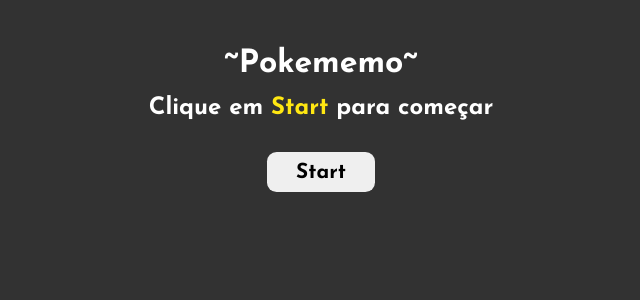
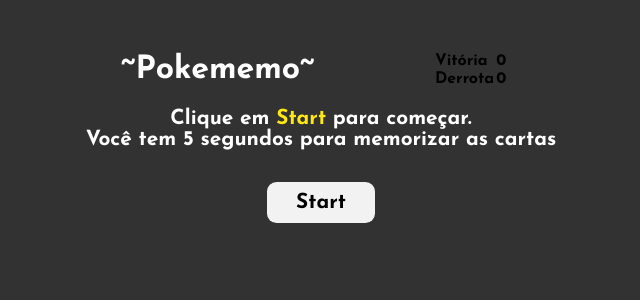
Before and after one commit to adlagomes/pokememo, a React (Vite) app: page / in a window 1280 px wide. Shown: the top 300 px of the page, without its empty margins (319-959 px from the left). Built offline with nearby package versions, Linux system fonts and the light colour scheme.

Commit message:
update
adicionei algumas verificações, corrigi alguns problemas

```diff
--- a/src/App.css
+++ b/src/App.css
@@ -10,7 +10,6 @@
   gap: 1rem;
   margin: auto;
   margin-top: 3rem;
-  font-family: 'Josefin Sans', sans-serif;
  }
 
  h1 {
@@ -36,10 +35,24 @@
   flex-wrap: wrap;
 }
 
-button {
-  padding: .6rem 1.8rem;
-  font-family: 'Josefin Sans', sans-serif;
-  font-size: 1.3em;
+.header {
+  width: 25rem;
+  display: flex;
+  flex-direction: row;
+  justify-content: space-between;
+  align-items: center;
+}
+
+.score{
+  padding: .2rem .8rem;
+  /* background-color: #f2f2f2; */
+  border: none;
   border-radius: .6rem;
-  border: none;
 }
+
+.score th {
+  display: flex;
+  align-items: center;
+  justify-content: space-between;
+  gap: 1rem;
+}
--- a/src/App.jsx
+++ b/src/App.jsx
@@ -1,6 +1,8 @@
 import { useState, useEffect } from "react";
+import { Button } from "./components/Button";
 import { Card } from "./components/Card/Card";
 import { Timer } from "./components/Timer";
+import { Statement } from "./components/Statement";
 import "./App.css";
 
 function App() {
@@ -8,11 +10,16 @@
   const [namePokemon, setNamePokemon] = useState();
 
   const [board, setBoard] = useState(false);
-  const [message, setMessage] = useState(
-    <h2>Clique em <span>Start</span> para começar</h2>
-  );
+  const [message, setMessage] = useState(<Statement />);
 
   const [styleCard, setStyleCard] = useState("frontCard");
+  const [renameButton, setRenameButton] = useState("Start");
+  const [aFunction, setAFunction] = useState();
+
+  const [onOff, setOnOff] = useState(false)
+
+  const [victory, setVictory] = useState(0);
+  const [defeat, setDefeat] = useState(0);
 
   const pokeApi = async () => {
     const response = await fetch("https://pokeapi.co/api/v2/pokemon/");
@@ -20,6 +27,7 @@
     const pokeData = data.results;
 
     pokeData.map(({ url, name }) => getPokeData(url, name));
+    setOnOff(true)
   };
 
   const getPokeData = async (url, name) => {
@@ -37,7 +45,8 @@
       ].slice(0, 9)
     );
 
-    setMessage(<Timer/>)
+    // setAFunction(getPokeData)
+    setMessage(<Timer />);
   };
 
   function ramdonId() {
@@ -47,47 +56,97 @@
 
   function boardOnOff() {
     if (pokeList[8]) {
-      setStyleCard("backCard")
-      setNamePokemon(pokeList[ramdonId()].name)
-      setBoard(true)
+      setStyleCard("backCard");
+      setNamePokemon(pokeList[ramdonId()].name);
+      setBoard(true);
+    setRenameButton("Restart");
+
     }
   }
 
-  const getCardClicked = r => {
-    const chosenCard = r
-    console.log("pokemon: " + chosenCard)
+  const getCardClicked = (r) => {
+    const chosenCard = r;
+    console.log("pokemon: " + chosenCard);
     if (chosenCard === namePokemon) {
-      console.log("you win")
+      console.log("you win");
+      victoryPoints(1);
     } else {
-      console.log("loooose")
+      console.log("loooose");
+      defeatPoints(1);
     }
-  }
+    setOnOff(false)
+  };
+
+  const victoryPoints = (n) => {
+    const point = n;
+    setVictory(victory + n);
+  };
+
+  const defeatPoints = (n) => {
+    const point = n;
+    setDefeat(defeat + n);
+  };
+
+  const Score = () => {
+    return (
+      <table className="score">
+        <tbody>
+          <tr>
+            <td>Vitória</td>
+            <td>{victory}</td>
+          </tr>
+          <tr>
+            <td>Derrota</td>
+            <td>{defeat}</td>
+          </tr>
+        </tbody>
+      </table>
+    );
+  };
 
   useEffect(() => {
     const timer = setTimeout(boardOnOff, 6000);
 
-    if (board) { clearTimeout(timer); }
-
+    if (board) {
+      clearTimeout(timer);
+    }
   }, [pokeList[8]]);
 
   return (
     <div className="App">
-      <h1 className="title">~Pokememo~</h1>
+      <div className="header">
+        <h1 className="title">~Pokememo~</h1>
+        <Score />
+      </div>
       <div>
-        {
-          board ? <h2>Onde está <span>{namePokemon}</span>?</h2> : message
-        }
+        {board ? (
+          <h2>
+            Onde está <span>{namePokemon}</span>?
+          </h2>
+        ) : (
+          message
+        )}
       </div>
       <div className="table">
         {pokeList[8] ? (
-          pokeList.map(({id, name, imagem}) => {
-            return <Card key={id} name={name} img={imagem} class={styleCard} takingTheCard={getCardClicked} />;
+          pokeList.map(({ id, name, imagem }) => {
+            return (
+              <Card
+                key={id}
+                name={name}
+                img={imagem}
+                class={styleCard}
+                takingTheCard={getCardClicked}
+              />
+            );
           })
         ) : (
           <></>
         )}
       </div>
-      <button onClick={pokeApi}>Start</button>
+      <div className="footer">
+        <Button nameFunction={pokeApi} nameButton={renameButton} validation={onOff} />
+      </div>
     </div>
   );
 }
--- /dev/null
+++ b/src/components/Button/index.jsx
@@ -0,0 +1,9 @@
+import "./style.css"
+
+export const Button = (props) => {
+  const disable = props.validation
+  console.log(disable)
+  return (
+    <button onClick={props.nameFunction} disabled={disable === true}>{props.nameButton}</button>
+  );
+}
--- /dev/null
+++ b/src/components/Button/style.css
@@ -0,0 +1,17 @@
+button {
+  background-color: #f2f2f2;
+  padding: .6rem 1.8rem;
+  font-size: 1.3em;
+  border-radius: .6rem;
+  border: none;
+  transition: 200ms;
+}
+
+button:hover {
+  background-color: rgb(255, 231, 18);
+}
+
+button:active {
+  background-color: #f2f2f2;
+  padding: .5rem 1.7rem;
+}
--- a/src/components/Card/Card.jsx
+++ b/src/components/Card/Card.jsx
@@ -3,13 +3,13 @@
 
 export function Card(props) {
   const [style, setStyle] = useState("")
-  const [flag, setFlag] = useState(false)
+  // const [flag, setFlag] = useState(false) // tentando criar uma flag pra impedir que outra carta seja virada
 
   const getCard = (e) => {
     e.preventDefault();
     let cardName = props.name //tentando pegar a carta clicada
     props.takingTheCard(cardName)
-    if (props.class !== "frontCard" && !flag) {
+    if (props.class !== "frontCard") {
       setStyle("virar")
     }else {
       return
--- a/src/components/Statement/style.css
+++ b/src/components/Statement/style.css
@@ -6,6 +6,7 @@
 
 .message h2 {
   color: #fff;
+  font-size: 1.3em;
  }
 
  .message h2 span{
--- a/src/components/Timer/index.jsx
+++ b/src/components/Timer/index.jsx
@@ -2,14 +2,14 @@
 import "./style.css"
 
 export const Timer = () => {
-  const [totalTimeInSeconds, setTotalTimeInSeconds] = useState(5 % 60);
+  const [timeSeconds, setTimeSeconds] = useState(5 % 60);
 
-  const seconds = totalTimeInSeconds % 60
+  const seconds = timeSeconds % 60
 
   const temporizador = () => {
-    if (totalTimeInSeconds >= 1) {
+    if (timeSeconds >= 1) {
       setTimeout(() => {
-        setTotalTimeInSeconds(totalTimeInSeconds - 1)
+        setTimeSeconds(timeSeconds - 1)
       }, 1000)
     } else {
       return
@@ -20,7 +20,7 @@
 
     temporizador()
 
-  }, [totalTimeInSeconds])
+  }, [timeSeconds])
 
   return (
     <div className="timer">
--- a/src/index.css
+++ b/src/index.css
@@ -2,6 +2,7 @@
   margin: 0;
   padding: 0;
   box-sizing: border-box;
+  font-family: 'Josefin Sans', sans-serif;
 }
 body {
   -webkit-user-select: none;
```
